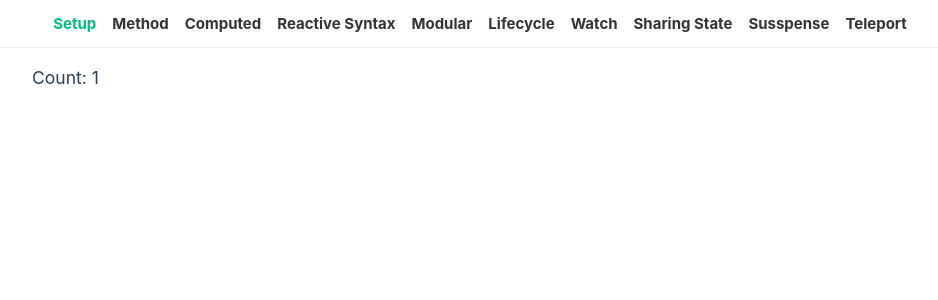
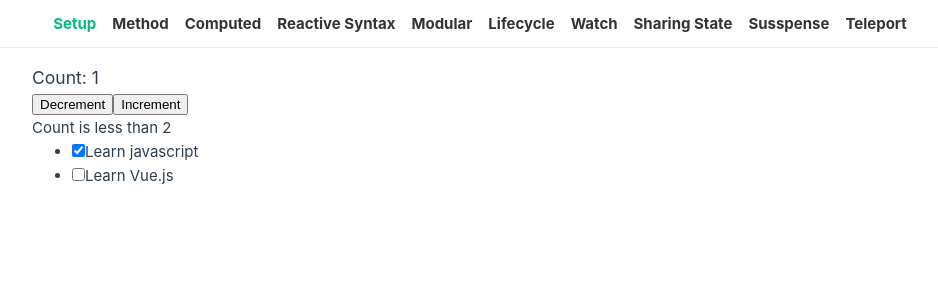
Before and after one commit to khanhtl/training-vue3-01-basic, a Vue app: page / in a window 1280 px wide. Shown: the top 300 px of the page, without its empty margins (160-1098 px from the left). Built offline with nearby package versions, Linux system fonts and the light colour scheme.

Commit message:
binding and structure directive

```diff
--- a/src/views/SetupView.vue
+++ b/src/views/SetupView.vue
@@ -1,14 +1,37 @@
 <script setup lang="ts">
-import { ref } from 'vue';
+import { ref } from "vue";
 
-
-const count=ref(1);
+const count = ref(1);
+const todos = [
+  {
+    id: 1,
+    text: "Learn javascript",
+    completed: true,
+  },
+  {
+    id: 2,
+    text: "Learn Vue.js",
+    completed: false,
+  },
+];
 </script>
 
 <template>
-<h3>Count: {{ count }}</h3>
+  <h3>Count: {{ count }}</h3>
+  <button @click="count--">Decrement</button>
+  <button @click="count++">Increment</button>
+  <p v-if="count>2">Count is more than 2</p>
+  <p v-else="count>2">Count is less than 2</p>
+  <ul>
+    <li v-for="todo in todos">
+      <input
+        type="checkbox"
+        :checked="todo.completed"
+        v-model="todo.completed"
+      />
+      <span>{{ todo.text }}</span>
+    </li>
+  </ul>
 </template>
 
-<style scoped>
-
-</style>
+<style scoped></style>
```
